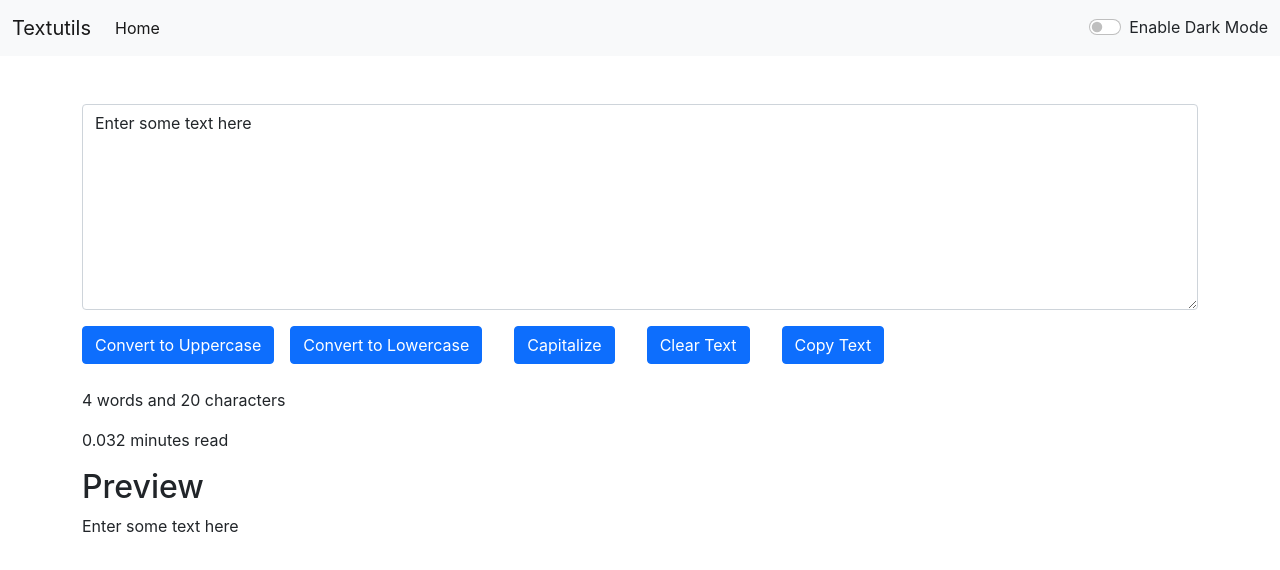
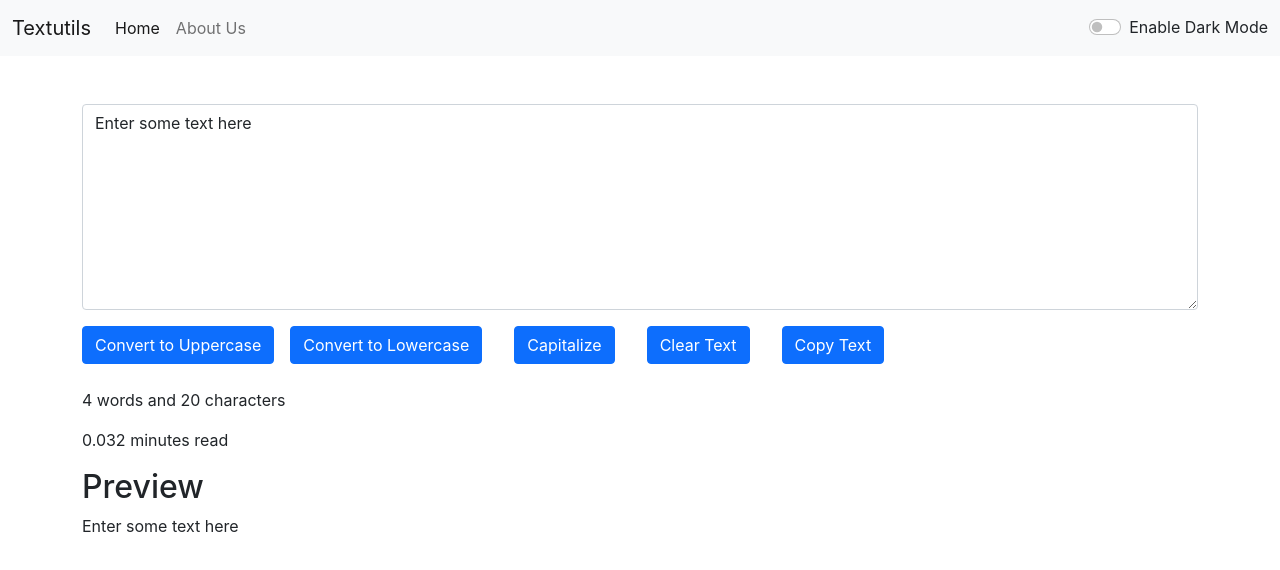
Before and after one commit to Shubhankar-Sengupta/textutils, a React (Create React App) app: page / in a window 1280 px wide. Shown: the top 570 px of the page. Built offline with nearby package versions, Linux system fonts and the light colour scheme.

Commit message:
Made some link related changes

```diff
--- a/src/App.js
+++ b/src/App.js
@@ -49,13 +49,13 @@
 
     <>
 
-    <Navbar mode={mode} title="Textutils" toggleMode={toggleMode}/>
+    {/* <Navbar mode={mode} title="Textutils" toggleMode={toggleMode}/>
 
     <Alert alert={alert}/>
 
-    <TextBar alert={showAlert} mode={mode}/>
+    <TextBar alert={showAlert} mode={mode}/> */}
 
-    {/* <Router>
+    <Router>
 
       <Navbar mode={mode} title="Textutils" toggleMode={toggleMode}/>
 
@@ -69,7 +69,7 @@
 
       </Routes>
 
-    </Router> */}
+    </Router>
 
     </>
 
--- a/src/components/Navbar.js
+++ b/src/components/Navbar.js
@@ -1,6 +1,7 @@
 import React from 'react'
 import PropTypes from 'prop-types';
-// import { Link } from "react-router-dom";
+import { Link } from 'react-router-dom';
+
 
 // component 1
 
@@ -11,7 +12,7 @@
         <nav className={`navbar navbar-expand-lg navbar-${props.mode} bg-${props.mode}`}>
 
             <div className="container-fluid">
-            <a className="navbar-brand" href="#">{props.title}</a>
+            <Link className="navbar-brand" to="#">{props.title}</Link>
 
             <button className="navbar-toggler" type="button" data-bs-toggle="collapse" data-bs-target="#navbarSupportedContent" aria-controls="navbarSupportedContent" aria-expanded="false" aria-label="Toggle navigation">
                 <span className="navbar-toggler-icon"></span>
@@ -21,12 +22,12 @@
                 <ul className="navbar-nav me-auto mb-2 mb-lg-0">
 
                 <li className="nav-item">
-                    <a className="nav-link active" aria-current="page" href="#">Home</a>
+                    <Link className="nav-link active" aria-current="page" to="/">Home</Link>
                 </li>
 
-                {/* <li className="nav-item">
-                    <aside className="nav-link" href="/about">About Us</aside>
-                </li> */}
+                <li className="nav-item">
+                    <Link className="nav-link" to="/about">About Us</Link>
+                </li>
 
                 </ul>
 
```
